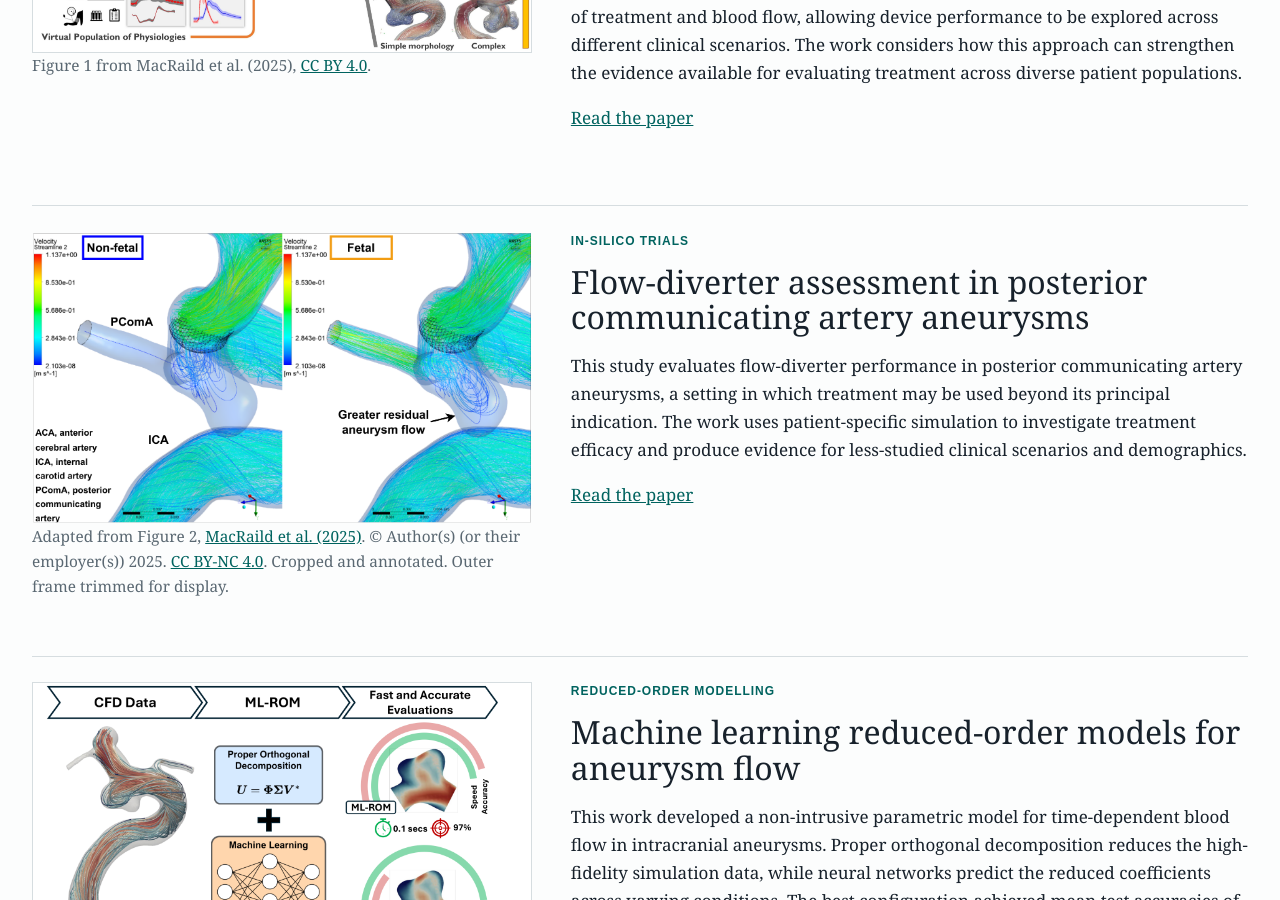
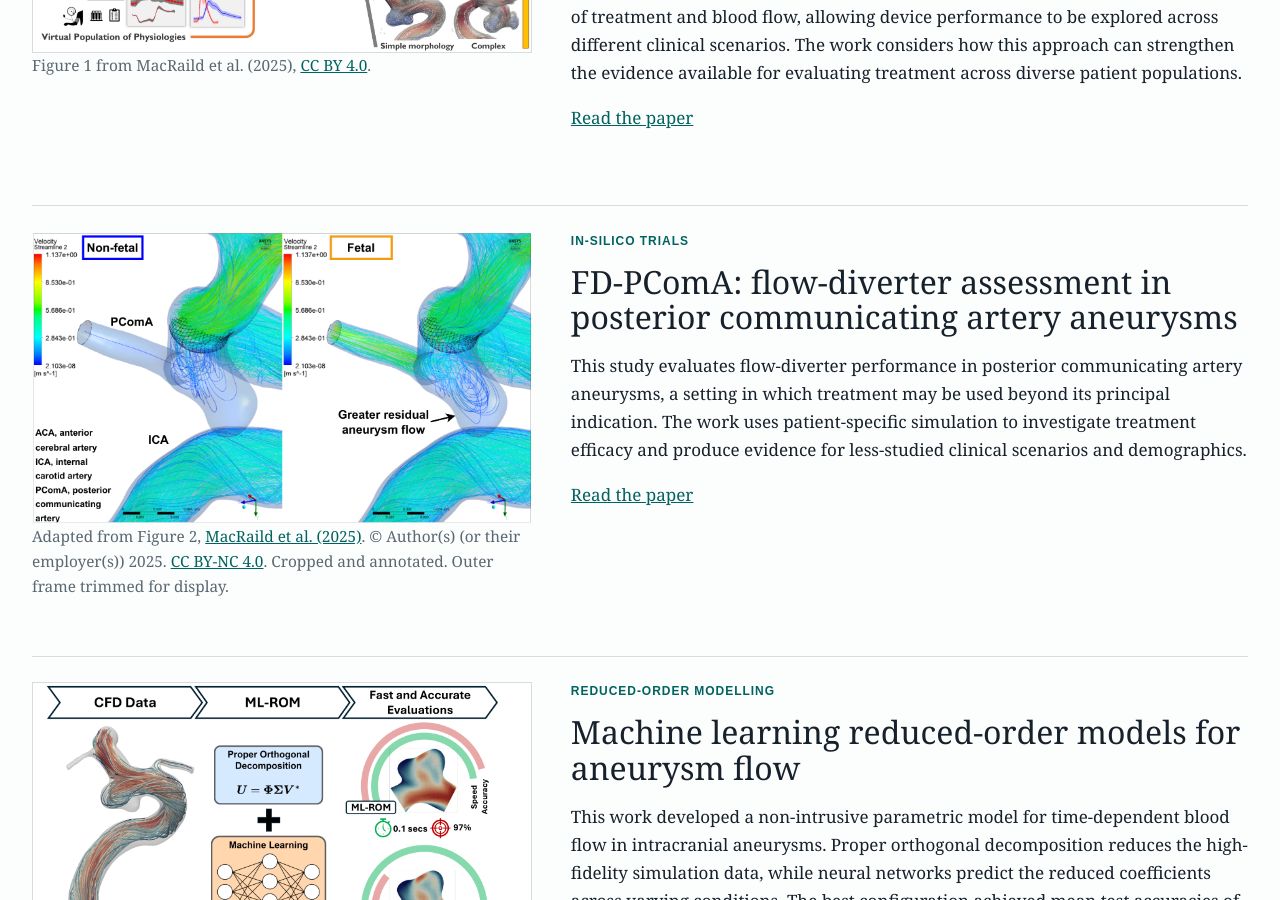
Before and after one commit to michaelmacraild/michaelmacraild.github.io, a Jekyll site: the page built from spotlights.md, in a window 1280 px wide and 900 px high, scrolled down 589 px. Built offline with Jekyll 4.4.1, drawn with Linux system fonts in a browser that asks for light colours.

Commit message:
Add FD-PComA study name to the spotlight title

```diff
--- a/spotlights.md
+++ b/spotlights.md
@@ -21,7 +21,7 @@ permalink: /spotlights/
     <img class="spotlight-figure spotlight-figure-pcoma" src="{{ '/assets/img/pcoma-ist-results.png' | relative_url }}" alt="Comparison of non-fetal and fetal posterior communicating artery aneurysm flow simulations">
     <p class="item-meta">Adapted from Figure 2, <a href="https://doi.org/10.1136/jnis-2024-022000">MacRaild et al. (2025)</a>. &copy; Author(s) (or their employer(s)) 2025. <a href="https://creativecommons.org/licenses/by-nc/4.0/">CC BY-NC 4.0</a>. Cropped and annotated. Outer frame trimmed for display.</p>
   </div>
-  <div><p class="section-label">In-silico trials</p><h2>Flow-diverter assessment in posterior communicating artery aneurysms</h2><p>This study evaluates flow-diverter performance in posterior communicating artery aneurysms, a setting in which treatment may be used beyond its principal indication. The work uses patient-specific simulation to investigate treatment efficacy and produce evidence for less-studied clinical scenarios and demographics.</p><p><a href="https://doi.org/10.1136/jnis-2024-022000">Read the paper</a></p></div>
+  <div><p class="section-label">In-silico trials</p><h2>FD-PComA: flow-diverter assessment in posterior communicating artery aneurysms</h2><p>This study evaluates flow-diverter performance in posterior communicating artery aneurysms, a setting in which treatment may be used beyond its principal indication. The work uses patient-specific simulation to investigate treatment efficacy and produce evidence for less-studied clinical scenarios and demographics.</p><p><a href="https://doi.org/10.1136/jnis-2024-022000">Read the paper</a></p></div>
 </section>
 
 <section class="spotlight-detail">
```
